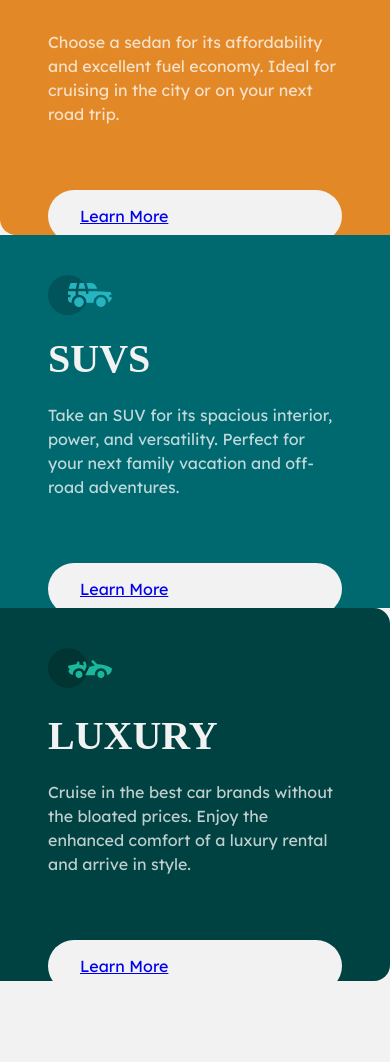
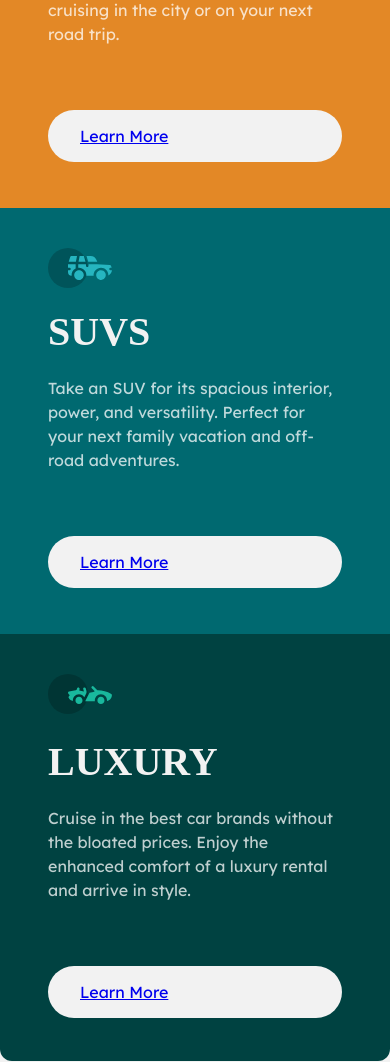
Before and after one commit to brhodes1825/3-column-preview-card, a plain HTML site: page index.html in a window 390 px wide. Before the commit the page ends 992 px from the top, so only its background shows below. Drawn offline with Linux system fonts and the light colour scheme; a web font is replaced by a local one.

Commit message:
Update styles.css

```diff
--- a/styles.css
+++ b/styles.css
@@ -45,7 +45,7 @@
   height: 100%;
   width: 33.3%;
   padding: 2.5rem 3rem;
-  border-radius: 1rem 0 0 1rem;
+  border-radius: .75rem 0 0 .75rem;
 }
 
 .suvs {
@@ -60,7 +60,7 @@
   height: 100%;
   width: 33.3%;
   padding: 2.5rem 3rem;
-  border-radius: 0 1rem 1rem 0;
+  border-radius: 0 .75rem .75rem 0;
 }
 
 .icon {
@@ -136,12 +136,13 @@
   .card {
     flex-direction: column;
     width: 25rem;
-    height: 70rem;
+    height: 80rem;
   }
 
   .sedans {
     width: 100%;
     height: 33.3%;
+    border-radius: .75rem .75rem 0 0;
   }
 
   .suvs {
@@ -152,5 +153,6 @@
   .luxury {
     width: 100%;
     height: 33.3%;
+    border-radius: 0 0 .75rem .75rem;
   }
 }
```
Lines whose indentation alone changed are shown as unchanged.
